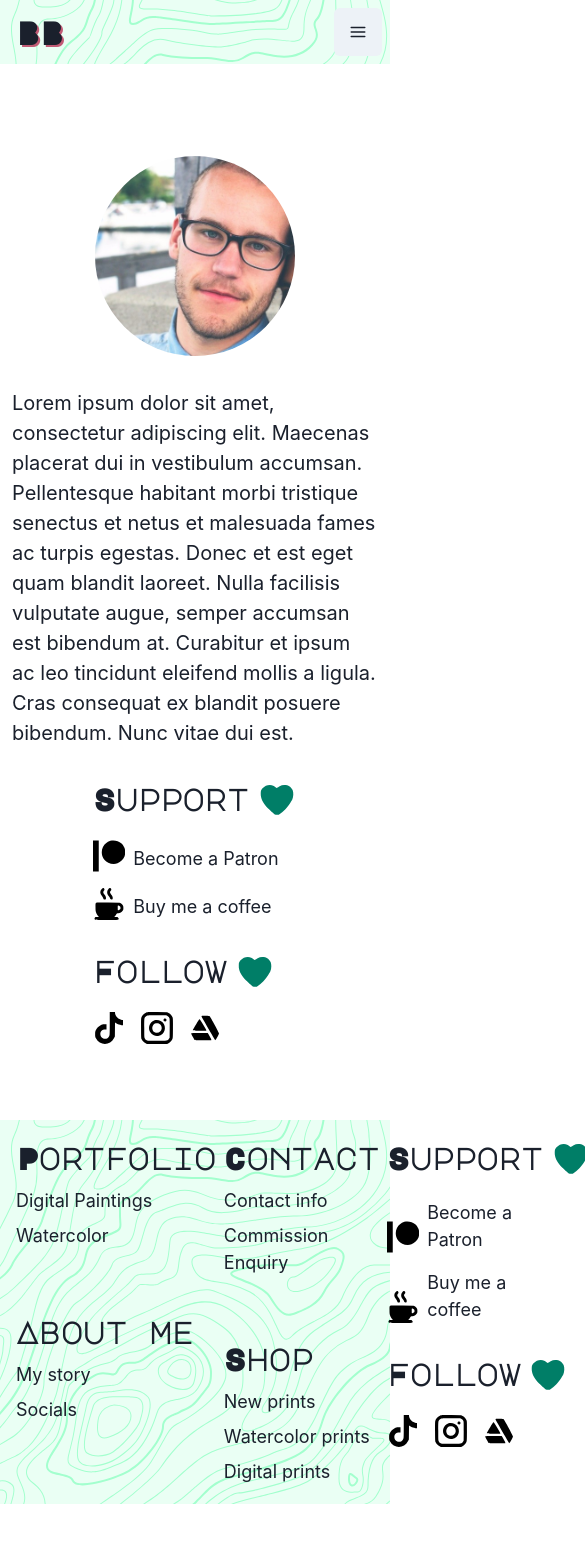
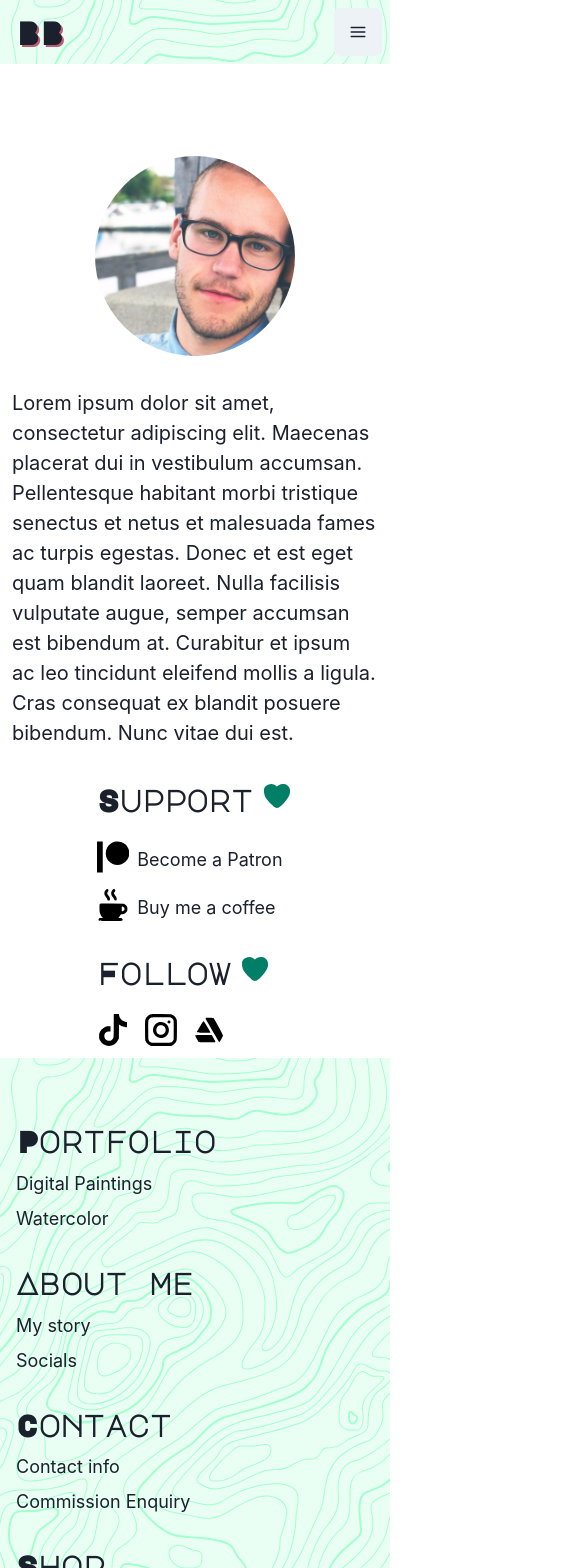
Before and after one commit to anpospisil/blended-birch-portfolio, a React (Create React App) app: page /about-me in a window 390 px wide. Shown: the top 1568 px of the page, 585 px wide, since content can reach past the window. Before the commit the page ends 1504 px from the top, so only its background shows below. Built offline with nearby package versions, Linux system fonts and the light colour scheme.

Commit message:
adjusted footer styling to be responsive on mobile

```diff
--- a/public/index.html
+++ b/public/index.html
@@ -2,7 +2,7 @@
 <html lang="en">
   <head>
     <meta charset="utf-8" />
-    <link rel="icon" href="%PUBLIC_URL%/favicon.ico" />
+    <link rel="icon" href="%PUBLIC_URL%/bb-logo.svg" />
     <meta name="viewport" content="width=device-width, initial-scale=1" />
     <meta name="theme-color" content="#000000" />
     <meta
--- a/src/App.css
+++ b/src/App.css
@@ -3,9 +3,13 @@ body{
   overflow-x: hidden;
   position: relative;
   min-height: 100vh!important;
+  font-family: 'Roboto', sans-serif;
+   min-height: 100vh;
+    display: flex;
+    flex-direction: column;
 
-  font-family: 'Roboto', sans-serif;
 }
+
 h1, h2, h3, h4{
 font-family: "Major Mono Display", monospace!important;
 font-weight: 700!important;
@@ -23,9 +27,7 @@ a{
 .css-zjq1i3{
   margin: auto;
 }
-#root{
-  padding-bottom: 28em;
-}
+
 .social-links a img{
   transition: all 0.25s;
 }
--- a/src/components/Footer/index.tsx
+++ b/src/components/Footer/index.tsx
@@ -13,43 +13,40 @@ import {
   Image,
   HStack,
   VStack,
-  Heading
+  Heading,
 } from "@chakra-ui/react";
 
 import { Link as ReachLink } from "@reach/router";
 import { Socials } from "../Socials";
 
-import woodLt from "../../images/woodLt.svg"
-import woodDk from "../../images/woodDk.svg"
+import woodLt from "../../images/woodLt.svg";
+import woodDk from "../../images/woodDk.svg";
 export const Footer = () => {
-  const { colorMode, toggleColorMode } = useColorMode()
+  const { colorMode, toggleColorMode } = useColorMode();
   return (
     <Flex
-    bg={useColorModeValue("#eafff4", "#007f68")}
+      bg={useColorModeValue("#eafff4", "#007f68")}
       bgImage={colorMode === "light" ? woodLt : woodDk}
-      position="absolute"
-      bottom="0"
-      w="100%"
-      h="24em"
+      mt={"auto"}
+      py={16}
       alignItems={"center"}
-
-
     >
       <Stack
-        direction={"row"}
+        direction={["column", "column", "row", "row"]}
         alignItems={"flex-start"}
-
         px={[4, 4, 4, 14]}
         w="100%"
         maxW={"1400px"}
         m={"0 auto"}
         justifyContent={"space-between"}
       >
-        <VStack m={0} spacing={16}  alignItems={"flex-start"}>
-          <VStack alignItems={"flex-start"} >
-            <Heading><Link fontSize={30}  as={ReachLink} to="/">
-              Portfolio
-            </Link></Heading>
+        <VStack m={0} spacing={[8, 8, 16, 16]} alignItems={"flex-start"}>
+          <VStack alignItems={"flex-start"}>
+            <Heading>
+              <Link fontSize={30} as={ReachLink} to="/">
+                Portfolio
+              </Link>
+            </Heading>
             <Link as={ReachLink} to="/">
               Digital Paintings
             </Link>
@@ -58,14 +55,11 @@ export const Footer = () => {
             </Link>
           </VStack>
           <VStack alignItems={"flex-start"}>
-          <Heading><Link
-              fontSize={30}
-
-              as={ReachLink}
-              to="/about-me"
-            >
-              About me
-            </Link></Heading>
+            <Heading>
+              <Link fontSize={30} as={ReachLink} to="/about-me">
+                About me
+              </Link>
+            </Heading>
             <Link as={ReachLink} to="/">
               My story
             </Link>
@@ -74,16 +68,13 @@ export const Footer = () => {
             </Link>
           </VStack>
         </VStack>
-        <VStack spacing={16}>
-          <VStack alignItems={"flex-start"}>
-          <Heading><Link
-              fontSize={30}
-
-              as={ReachLink}
-              to="/contact"
-            >
-              Contact
-            </Link></Heading>
+        <VStack  spacing={[8, 8, 16, 16]}>
+          <VStack mt={[6, 6, 0, 0]} alignItems={"flex-start"}>
+            <Heading>
+              <Link fontSize={30} as={ReachLink} to="/contact">
+                Contact
+              </Link>
+            </Heading>
             <Link as={ReachLink} to="/">
               Contact info
             </Link>
@@ -92,9 +83,11 @@ export const Footer = () => {
             </Link>
           </VStack>
           <VStack w={"100%"} alignItems={"flex-start"}>
-          <Heading><Link fontSize={30}  as={ReachLink} to="/Shop">
-              Shop
-            </Link></Heading>
+            <Heading>
+              <Link fontSize={30} as={ReachLink} to="/Shop">
+                Shop
+              </Link>
+            </Heading>
             <Link as={ReachLink} to="/">
               New prints
             </Link>
@@ -106,8 +99,10 @@ export const Footer = () => {
             </Link>
           </VStack>
         </VStack>
-        <VStack alignItems={"flex-start"}>
+        <VStack alignItems={"flex-start"} >
+          <Box mt={[6, 6, 0, 0]} >
           <Socials />
+          </Box>
         </VStack>
       </Stack>
     </Flex>
--- a/src/components/Socials/index.tsx
+++ b/src/components/Socials/index.tsx
@@ -24,8 +24,8 @@ export const Socials = () => {
    <Grid minH="auto">
       <VStack className="social-links" alignItems={"flex-start"} spacing={8}>
         <VStack spacing={5} m={0} alignItems={"flex-start"}>
-        <Heading className="heart-container"   display={"flex"} gap={2} alignItems={"flex-end"} fontSize={30} textAlign={"left"}>
-         Support <Image  className="heart" w={10} src={colorMode === "light" ? heartDk : heartLt} />
+        <Heading className="heart-container" display={"flex"} gap={2} alignItems={["baseline", "baseline", "flex-end", "flex-end"]} fontSize={30} textAlign={"left"}>
+         Support <Image  className="heart" w={[8, 8, 10, 10]} src={colorMode === "light" ? heartDk : heartLt} />
         </Heading>
         <VStack alignItems={"flex-start"} spacing='16px'>
 
@@ -39,7 +39,7 @@ export const Socials = () => {
 
         </VStack>
         <VStack  alignItems={"flex-start"} spacing={5} m={0} >
-        <Heading className="heart-container" display={"flex"}  gap={2} alignItems={"flex-end"} fontSize={30} >Follow <Image className="heart" w={10} src={colorMode === "light" ? heartDk : heartLt} /></Heading>
+        <Heading className="heart-container" display={"flex"} gap={2} alignItems={["baseline", "baseline", "flex-end", "flex-end"]} fontSize={30} >Follow <Image className="heart" w={[8, 8, 10, 10]} src={colorMode === "light" ? heartDk : heartLt} /></Heading>
         <HStack spacing='16px' >
             <Link href="https://www.tiktok.com/@blendedbirch"><Image boxSize="32px" src={colorMode === "light" ? tiktok : tiktokLt}/></Link>
             <Link href="https://www.instagram.com/blendedbirch/"><Image boxSize="32px" src={colorMode === "light" ? insta : instaLt}/></Link>
```
Also changed, not shown: public/bb-logo.svg (added).
